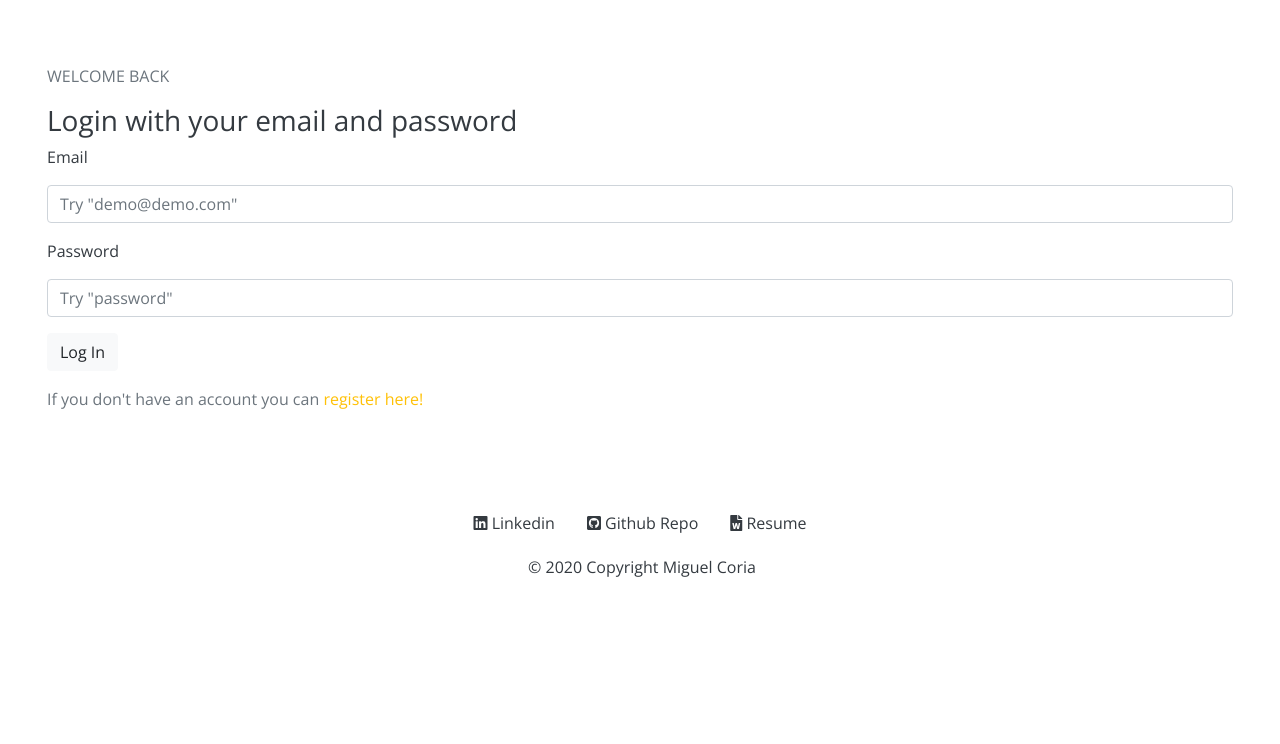
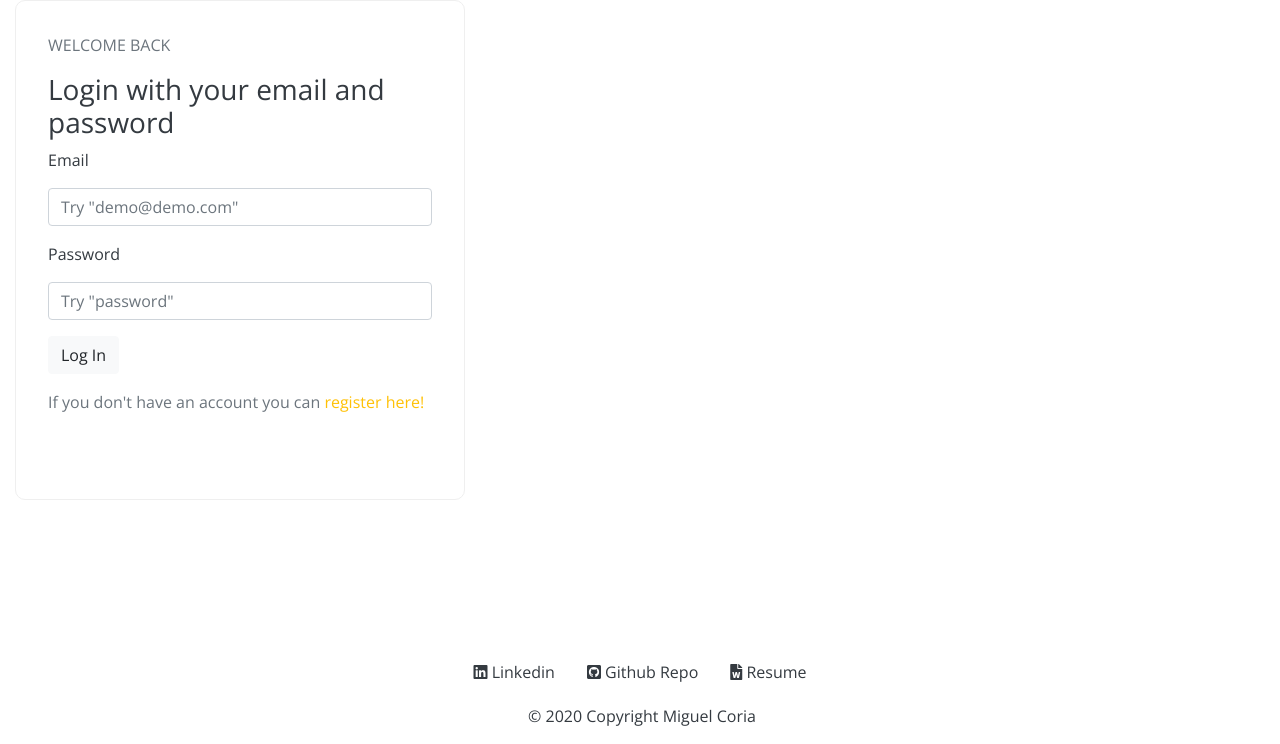
Before and after one commit to miguelcoria94/Impact, a Flask app: page /login in a window 1280 px wide. Shown: the part 80-824 px from the top of the page. Before the commit the page ends 657 px from the top, so only its background shows below. Run offline with Flask 2, Linux system fonts and the light colour scheme; some libraries are stand-ins or nearby versions.

Commit message:
working on login

```diff
--- a/impact/static/styles/main.css
+++ b/impact/static/styles/main.css
@@ -4,6 +4,10 @@
 
 body {
   font-family: "Open Sans", sans-serif !important;
+}
+
+.main-content {
+  min-height: 80vh;
 }
 
 /* navbar */
@@ -121,6 +125,16 @@ textarea {
   border-radius: 100%;
 }
 
+/* login and register styles */
+
+.login-container {
+  padding: 2rem;
+  border-radius: 10px;
+  border: 1px solid #efefef;
+  width: 450px;
+  height: 500px;
+}
+
 @media only screen and (max-width: 863px) {
   .home-header-title {
     font-size: 3rem;
--- a/impact/templates/base.html
+++ b/impact/templates/base.html
@@ -115,7 +115,9 @@
       </div>
     </nav>
 
-    <div class="container-fluid">{% block content %} {% endblock%}</div>
+    <div class="container-fluid main-content d-flex">
+      {% block content %} {% endblock%}
+    </div>
     <footer class="text-center text-lg-start container fluid">
       <div
         class="d-flex justify-content-center p-1"
--- a/impact/templates/login.html
+++ b/impact/templates/login.html
@@ -1,5 +1,5 @@
 {% extends "base.html" %} {% block content %}
-<div class="jumbotron bg-white m-0">
+<div class="login-container">
   <p class="text-muted">WELCOME BACK</p>
   <h3 class="text-dark">Login with your email and password</h3>
   {% with messages = get_flashed_messages(category_filter=["success"]) %} {% if
```
